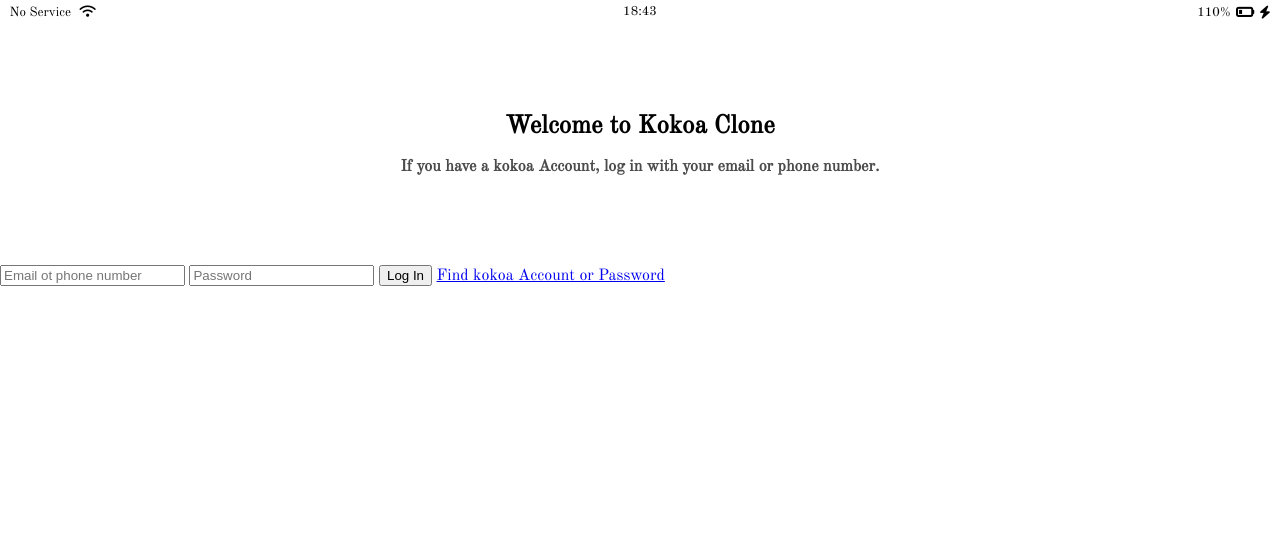
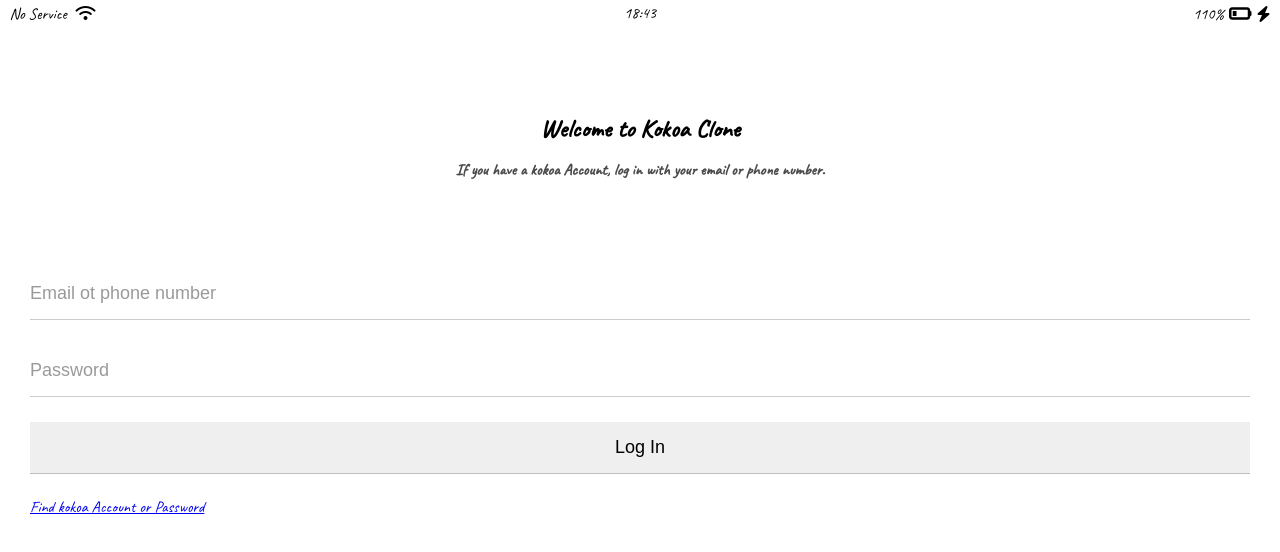
Before and after one commit to tmzldi/kokoa-clone-2021, a plain HTML site: page index.html in a window 1280 px wide. Drawn offline with nearby package versions, Linux system fonts and the light colour scheme.

Commit message:
kokoa clone 2021

```diff
--- a/CSS/reset.css
+++ b/CSS/reset.css
@@ -122,3 +122,7 @@ table {
   border-collapse: collapse;
   border-spacing: 0;
 }
+
+input:focus {
+  outline: none;
+}
--- a/CSS/status-bar.css
+++ b/CSS/status-bar.css
@@ -1,7 +1,7 @@
 .status-bar {
   display: flex;
   justify-content: center;
-  font-size: small;
+  font-size: 16px;
   padding: 5px 3px;
 }
 .status-bar__column {
--- a/CSS/styles.css
+++ b/CSS/styles.css
@@ -1,9 +1,10 @@
-@import url("https://fonts.googleapis.com/css2?family=Old+Standard+TT&display=swap");
+@import url("https://fonts.googleapis.com/css2?family=Caveat&display=swap");
 @import "reset.css";
+@import "variables.css";
 @import "status-bar.css";
 
 body {
-  font-family: "Old Standard TT", serif;
+  font-family: "Caveat", cursive;
 }
 
 .welcome-header {
@@ -22,3 +23,25 @@ body {
   width: 70%;
   opacity: 0.7;
 }
+
+#login-form {
+  display: flex;
+  flex-direction: column;
+  margin: 0px 30px;
+}
+#login-form input {
+  border: none;
+  padding: 15px 0px;
+  font-size: 18px;
+  border-bottom: 1px solid rgba(0, 0, 0, 0.2);
+  margin-bottom: 25px;
+  transition: border-color 0.3s ease-in-out;
+}
+
+#login-form input::placeholder {
+  color: rgba(0, 0, 0, 0.4);
+}
+
+#login-form input:focus {
+  border-color: var(--blue);
+}
--- /dev/null
+++ b/CSS/variables.css
@@ -0,0 +1,3 @@
+:root {
+  --blue: #99cde8;
+}
```
